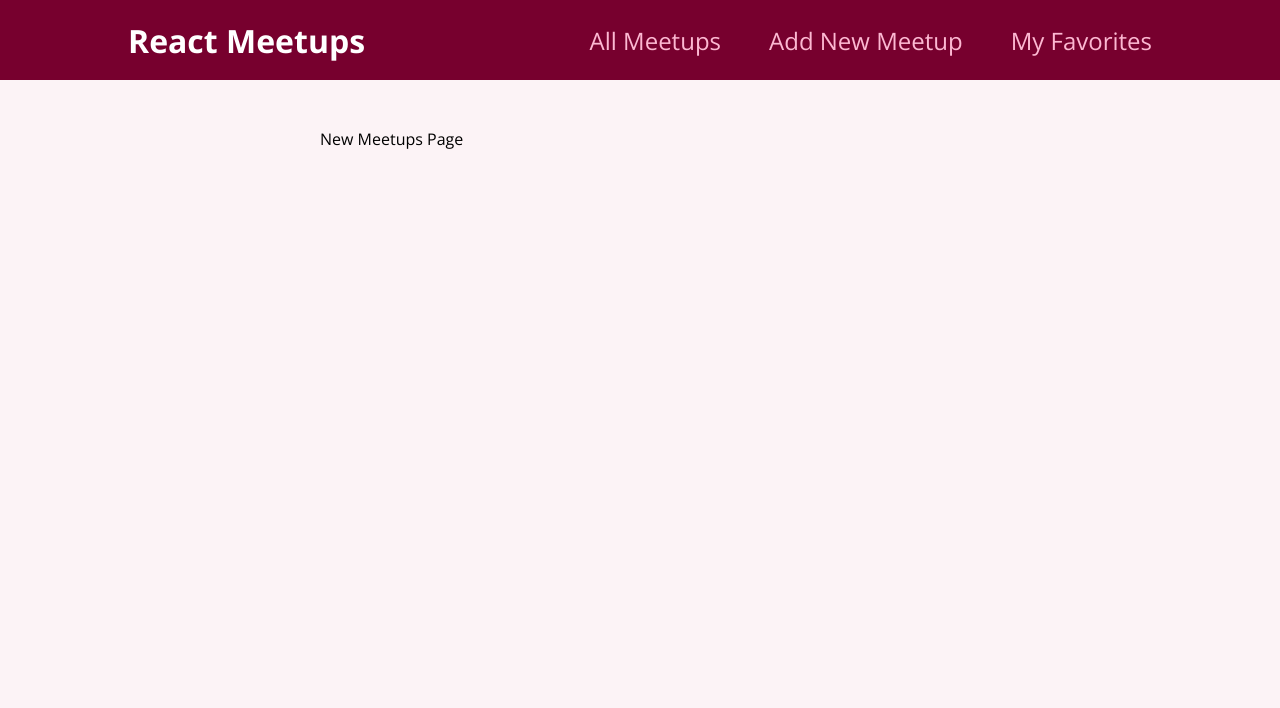
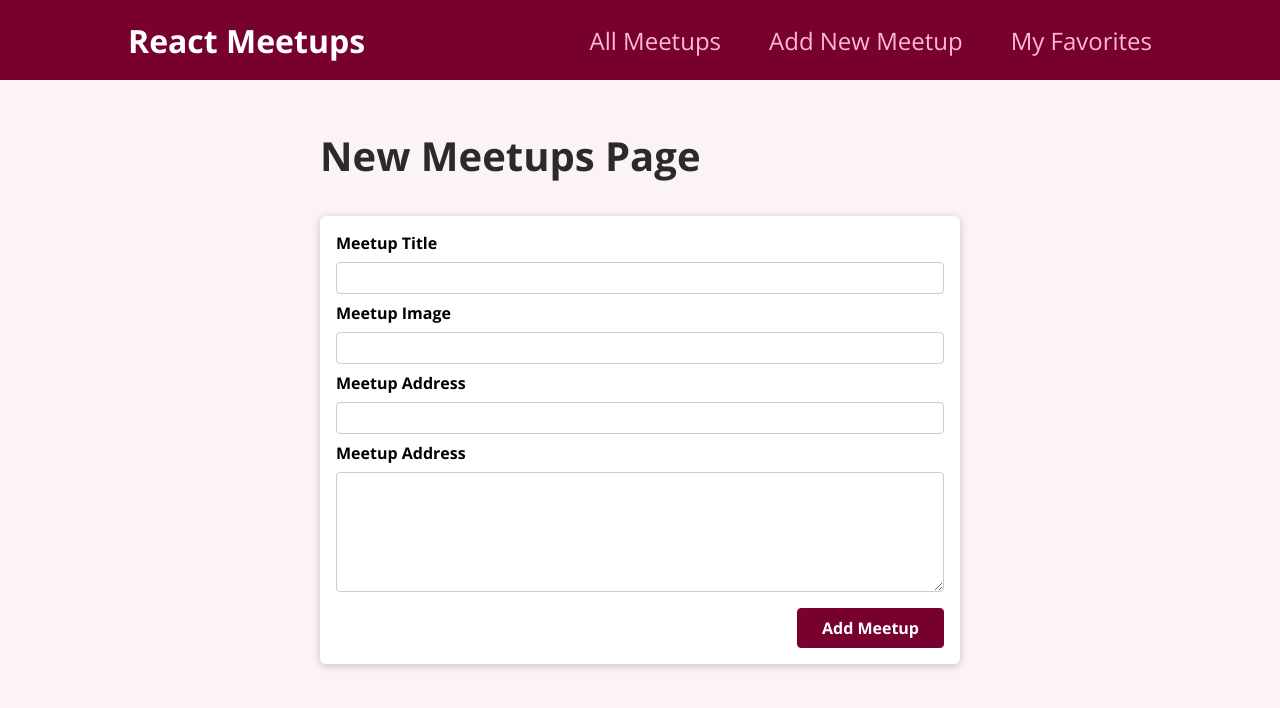
Before and after one commit to Leo-Kyeong/react-meetup, a React (Create React App) app: page /new-meetup in a window 1280 px wide. Shown: the top 708 px of the page. Built offline with nearby package versions, Linux system fonts and the light colour scheme.

Commit message:
Create NewMeetup

```diff
--- /dev/null
+++ b/src/component/meetups/NewMeetupForm.js
@@ -0,0 +1,57 @@
+import classes from './NewMeetupForm.module.css'
+import Card from "../ui/Card";
+import {useRef} from "react";
+
+function NewMeetupForm(props) {
+    const titleInputRef = useRef();
+    const imageInputRef = useRef();
+    const addressInputRef = useRef();
+    const descriptionInputRef = useRef();
+
+
+    function submitHandler(event) {
+        event.preventDefault();
+
+        const enteredTitle = titleInputRef.current.value;
+        const enteredImage = imageInputRef.current.value;
+        const enteredAddress = addressInputRef.current.value;
+        const enteredDescription = descriptionInputRef.current.value;
+
+        const meetupData = {
+            title: enteredTitle,
+            image: enteredImage,
+            enteredAddress: enteredAddress,
+            description: enteredDescription,
+        };
+
+        props.onAddMeetup(meetupData);
+    }
+
+    return (
+        <Card>
+            <form className={classes.form} onSubmit={submitHandler}>
+                <div className={classes.control}>
+                    <label htmlFor={"title"}>Meetup Title</label>
+                    <input type={"text"} required={true} id={"title"} ref={titleInputRef} />
+                </div>
+                <div className={classes.control}>
+                    <label htmlFor={"image"}>Meetup Image</label>
+                    <input type={"url"} required={true} id={"image"} ref={imageInputRef}/>
+                </div>
+                <div className={classes.control}>
+                    <label htmlFor={"address"}>Meetup Address</label>
+                    <input type={"text"} required={true} id={"address"} ref={addressInputRef}/>
+                </div>
+                <div className={classes.control}>
+                    <label htmlFor={"description"}>Meetup Address</label>
+                    <textarea id={"description"} required={true} rows='5' ref={descriptionInputRef}></textarea>
+                </div>
+                <div className={classes.actions}>
+                    <button>Add Meetup</button>
+                </div>
+            </form>
+        </Card>
+    );
+}
+
+export default NewMeetupForm;
--- /dev/null
+++ b/src/component/meetups/NewMeetupForm.module.css
@@ -0,0 +1,45 @@
+.form {
+    padding: 1rem;
+}
+
+.control {
+    margin-bottom: 0.5rem;
+}
+
+.control label {
+    display: block;
+    font-weight: bold;
+    margin-bottom: 0.5rem;
+}
+
+.control input,
+.control textarea {
+    display: block;
+    font: inherit;
+    border-radius: 4px;
+    border: 1px solid #ccc;
+    padding: 0.25rem;
+    width: 100%;
+}
+
+.actions {
+    margin-top: 1rem;
+    text-align: right;
+}
+
+.actions button {
+    font: inherit;
+    cursor: pointer;
+    background-color: #77002e;
+    color: white;
+    padding: 0.5rem 1.5rem;
+    border: 1px solid #77002e;
+    border-radius: 4px;
+    font-weight: bold;
+}
+
+.actions button:hover,
+.actions button:active {
+    background-color: #a50e48;
+    border-color: #a50e48;
+}
--- a/src/pages/NewMeetup.js
+++ b/src/pages/NewMeetup.js
@@ -1,5 +1,31 @@
+import {useHistory} from 'react-router-dom';
+
+import NewMeetupForm from "../component/meetups/NewMeetupForm";
+
 function NewMeetupsPage() {
-    return <div>New Meetups Page</div>
+    const history = useHistory();
+
+    function addMeetupHandler(meetupData) {
+        fetch(
+            'https://react-getting-started-practice-default-rtdb.firebaseio.com/meetups.json',
+            {
+                method: 'POST',
+                body: JSON.stringify(meetupData),
+                headers: {
+                    'Content-Type': 'application/json'
+                }
+            }
+        ).then(() => {
+            history.replace('/');
+        });
+    }
+
+    return (
+        <section>
+            <h1>New Meetups Page</h1>
+            <NewMeetupForm onAddMeetup={addMeetupHandler}/>
+        </section>
+    );
 }
 
 export default NewMeetupsPage;
```
